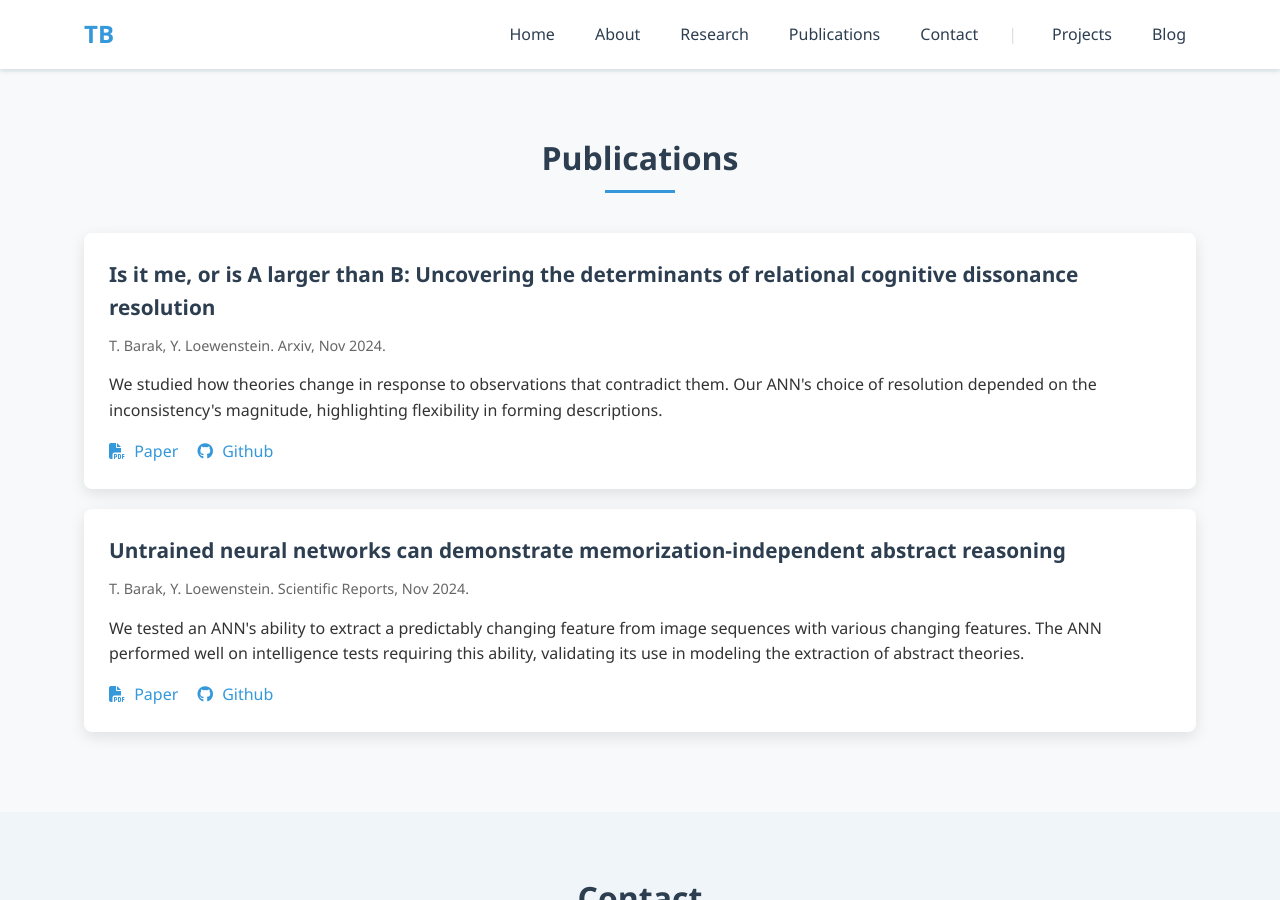
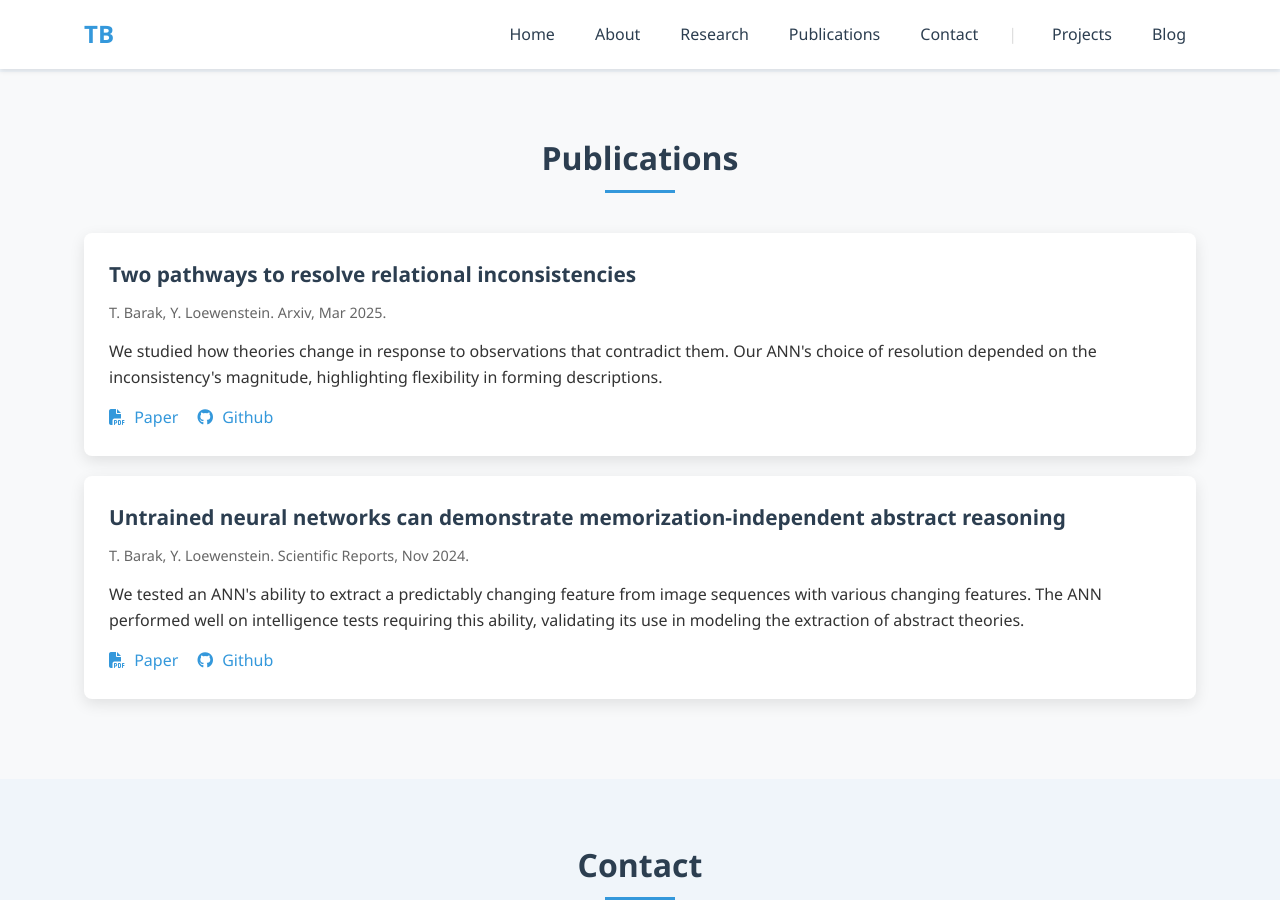
Before and after one commit to Tomer-Barak/Tomer-Barak.github.io, a Jekyll site: the page built from index.md, in a window 1280 px wide and 900 px high, scrolled down 1491 px. Built offline with Jekyll 4.4.1, drawn with Linux system fonts in a browser that asks for light colours.

```diff
--- a/index.md
+++ b/index.md
@@ -65,12 +65,12 @@
 
         <!-- Publication 1 -->
         <div class="pub-item">
-            <h3 class="pub-title">Is it me, or is A larger than B: Uncovering the determinants of relational cognitive dissonance resolution</h3>
-            <p class="pub-meta">T. Barak, Y. Loewenstein. Arxiv, Nov 2024.</p>
+            <h3 class="pub-title">Two pathways to resolve relational inconsistencies</h3>
+            <p class="pub-meta">T. Barak, Y. Loewenstein. Arxiv, Mar 2025.</p>
             <p>We studied how theories change in response to observations that contradict them. Our ANN's choice of resolution depended on the inconsistency's magnitude, highlighting flexibility in forming descriptions.</p>
             <div class="pub-links">
                 <a href="https://arxiv.org/abs/2411.05809" target="_blank"><i class="fas fa-file-pdf"></i> Paper</a>
-                <a href="https://github.com/Tomer-Barak/relational_cognitive_dissonances" target="_blank"><i class="fab fa-github"></i> Github</a>
+                <a href="https://github.com/Tomer-Barak/relational_expectation_violations" target="_blank"><i class="fab fa-github"></i> Github</a>
             </div>
         </div>
 
```
